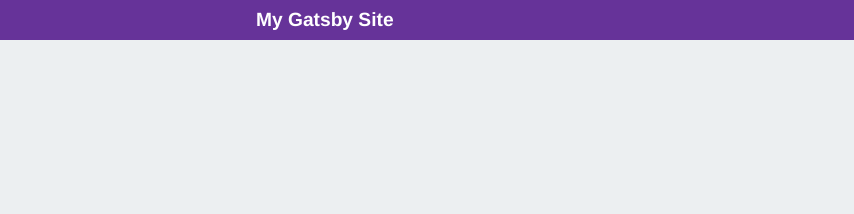
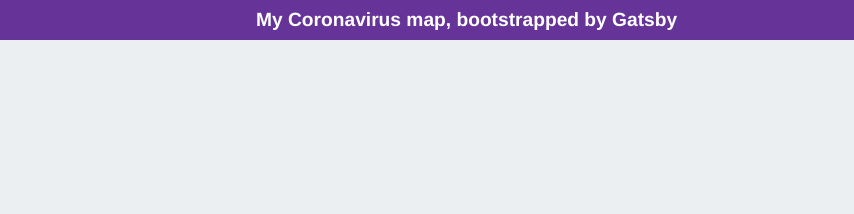
Before and after one commit to bella-cockrell/coronavirus-map, a Gatsby site: page / in a window 1280 px wide. Shown: the top 214 px of the page, 0-854 px from the left. Built offline with nearby package versions, Linux system fonts and the light colour scheme; Gatsby itself is replaced by a stand-in of ours; no server answers.

Commit message:
Changing header

```diff
--- a/src/components/Header.js
+++ b/src/components/Header.js
@@ -7,7 +7,7 @@ const Header = () => {
   return (
     <header>
       <Container type="content">
-        <p>My Gatsby Site</p>
+        <p>My Coronavirus map, bootstrapped by Gatsby</p>
         <ul>
           <li>
             <Link to="/">Home</Link>
```
